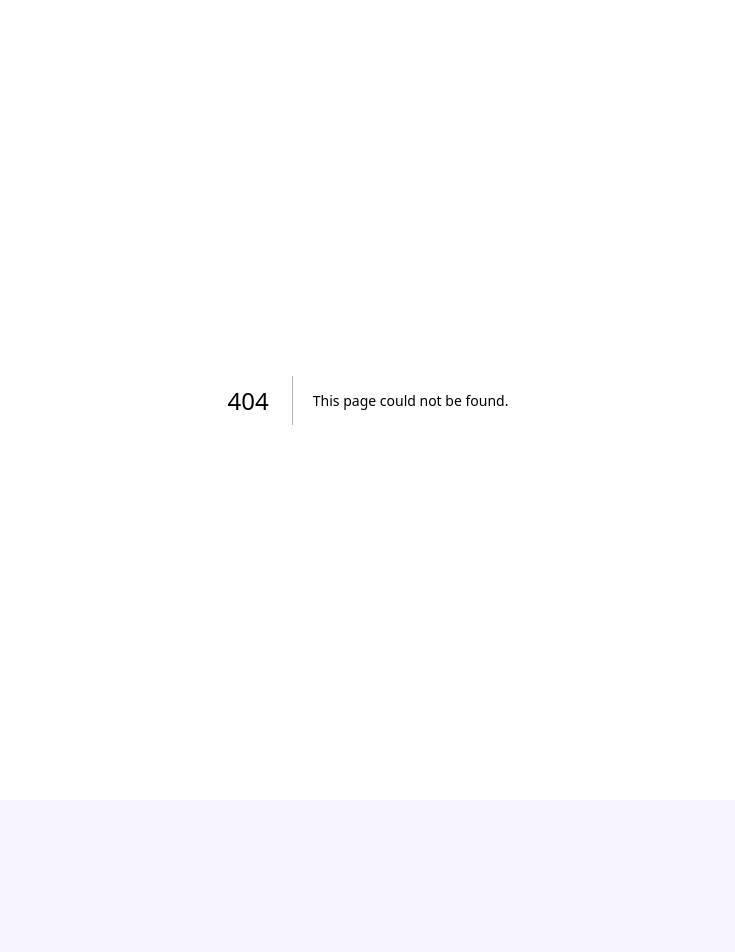
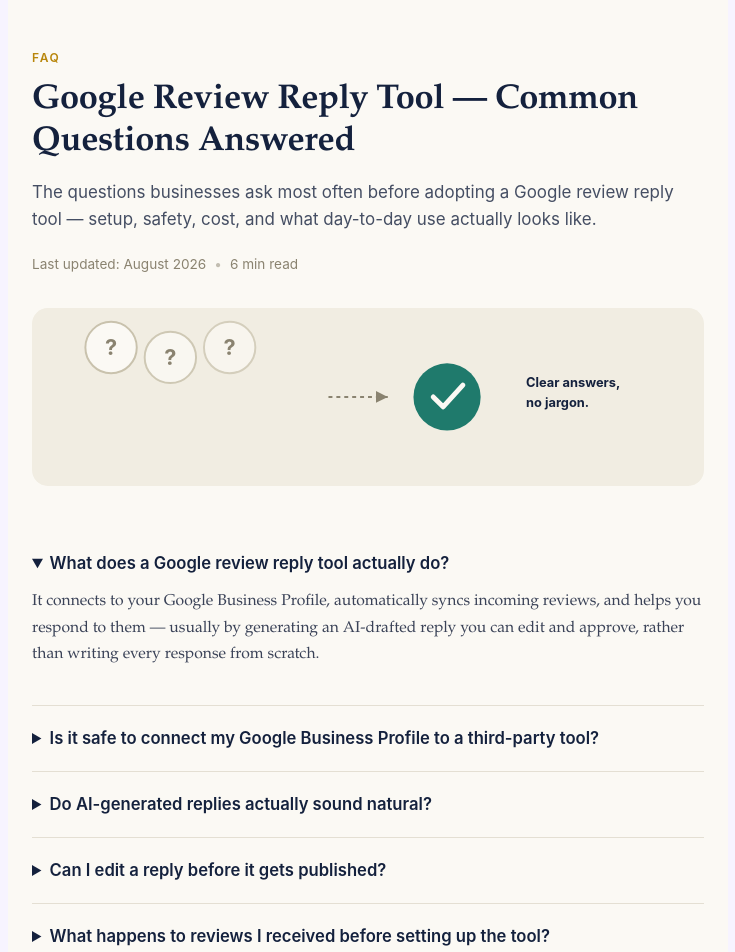
Before and after one commit to afnankhan123456/reviewreply-ai, a Next.js app: page /blog/google-review-reply-tool-faq in a window 1280 px wide. Before the commit this address had no page. Shown: the top 952 px of the page, without its empty margins (272-1007 px from the left). Before the commit the page ends 800 px from the top, so only its background shows below. Built offline with nearby package versions, Linux system fonts and the light colour scheme.

Commit message:
Create page.tsx

```diff
--- /dev/null
+++ b/app/blog/google-review-reply-tool-faq/page.tsx
@@ -0,0 +1,187 @@
+import type { Metadata } from 'next';
+
+export const metadata: Metadata = {
+  title: 'Google Review Reply Tool — Common Questions Answered',
+  description:
+    'Straight answers to the questions businesses ask most often about Google review reply tools — setup, AI accuracy, cost, safety, and what to expect day to day.',
+  alternates: {
+    canonical: 'https://www.reviewreply-ai.in/blog/google-review-reply-tool-faq',
+  },
+};
+
+const lastUpdated = new Date().toLocaleDateString('en-US', {
+  month: 'long',
+  year: 'numeric',
+});
+
+const faqs = [
+  {
+    q: 'What does a Google review reply tool actually do?',
+    a: 'It connects to your Google Business Profile, automatically syncs incoming reviews, and helps you respond to them — usually by generating an AI-drafted reply you can edit and approve, rather than writing every response from scratch.',
+  },
+  {
+    q: 'Is it safe to connect my Google Business Profile to a third-party tool?',
+    a: 'A properly built tool uses Google\u2019s official Business Profile API with permission-based access, the same kind of connection used by scheduling, review, and marketing tools generally. You grant access, and you can revoke it at any time from your Google account.',
+  },
+  {
+    q: 'Do AI-generated replies actually sound natural?',
+    a: 'It depends on whether the tool is context-aware. A generic template that swaps in a name reads as robotic. A tool that reads the review\u2019s actual content and sentiment before drafting a reply produces something that references specifics — which is what makes a reply feel genuine.',
+  },
+  {
+    q: 'Can I edit a reply before it gets published?',
+    a: 'Yes, with any reasonably built tool. The AI draft is a starting point, not a final answer — you read it, adjust anything that doesn\u2019t sound right, and approve it before it goes live on your profile.',
+  },
+  {
+    q: 'What happens to reviews I received before setting up the tool?',
+    a: 'Tools that sync your full review history will pull in older, unanswered reviews as well as new ones — so you can clear a backlog instead of only handling reviews that arrive going forward.',
+  },
+  {
+    q: 'Will using an AI tool get my Google Business Profile penalized?',
+    a: 'No, as long as replies are genuine responses to real reviews and the profile itself follows Google\u2019s guidelines. What gets profiles penalized is fake reviews, incentivized reviews, or review-gating — not the act of using a tool to help write replies faster.',
+  },
+  {
+    q: 'How much does a tool like this typically cost?',
+    a: 'Focused, Google-only tools built for small businesses are usually priced in the single-digit to low double-digit dollars per month range on longer billing cycles. Broader reputation suites aimed at enterprises typically cost significantly more and often involve custom quotes.',
+  },
+  {
+    q: 'Can it handle more than one business location?',
+    a: 'Depends on the plan and tool. Many tools offer single-location plans for small businesses and separate tiers for multi-location management with a unified dashboard across profiles.',
+  },
+  {
+    q: 'Does replying to reviews actually help my business get found more?',
+    a: 'Google has said that engagement on a Business Profile — including replying to reviews — is one of several signals that can influence local search visibility. It works alongside other factors like relevance and distance, rather than replacing them.',
+  },
+  {
+    q: 'What should I check before choosing a tool?',
+    a: 'Whether it connects directly to Google Business Profile (not manual entry), whether replies are context-aware rather than templated, whether it flags negative reviews specifically, and whether the pricing is transparent enough to try without a long-term commitment.',
+  },
+];
+
+export default function GoogleReviewReplyToolFAQArticle() {
+  return (
+    <article className="article">
+      <header className="hero">
+        <div className="eyebrow">FAQ</div>
+        <h1>Google Review Reply Tool — Common Questions Answered</h1>
+        <p className="dek">
+          The questions businesses ask most often before adopting a Google review reply tool
+          &mdash; setup, safety, cost, and what day-to-day use actually looks like.
+        </p>
+        <div className="meta">
+          <span>Last updated: {lastUpdated}</span>
+          <span className="dot">•</span>
+          <span>6 min read</span>
+        </div>
+        <QuestionMarkIllustration />
+      </header>
+
+      <section className="section faq">
+        {faqs.map((item, i) => (
+          <details key={item.q} open={i === 0}>
+            <summary>{item.q}</summary>
+            <p>{item.a}</p>
+          </details>
+        ))}
+      </section>
+
+      <section className="section cta">
+        <h2>Still have a question?</h2>
+        <p>
+          Connect your Google Business Profile to ReviewReply AI and see how it handles your own
+          reviews — most of these answers are easier to trust once you see it firsthand.
+        </p>
+        <a className="cta-button" href="https://www.reviewreply-ai.in/">
+          Get started
+        </a>
+      </section>
+
+      <style>{`
+        .article { max-width: 720px; margin: 0 auto; padding: 3rem 1.5rem 5rem; font-family: 'Iowan Old Style', 'Palatino Linotype', Georgia, serif; color: #1c2333; background: #fbf9f4; line-height: 1.7; }
+        .hero { margin-bottom: 2.5rem; }
+        .eyebrow { font-family: -apple-system, BlinkMacSystemFont, 'Segoe UI', sans-serif; font-size: 0.75rem; letter-spacing: 0.14em; text-transform: uppercase; color: #b8860b; font-weight: 600; margin-bottom: 0.75rem; }
+        h1 { font-size: 2.15rem; line-height: 1.2; margin: 0 0 1rem; font-weight: 700; color: #14213d; letter-spacing: -0.01em; }
+        .dek { font-family: -apple-system, BlinkMacSystemFont, 'Segoe UI', sans-serif; font-size: 1.06rem; color: #454e63; line-height: 1.6; margin: 0 0 1.25rem; }
+        .meta { font-family: -apple-system, BlinkMacSystemFont, 'Segoe UI', sans-serif; font-size: 0.85rem; color: #8a8370; display: flex; gap: 0.5rem; align-items: center; margin-bottom: 2rem; }
+        .dot { opacity: 0.5; }
+        .section { margin: 2.75rem 0; }
+        h2 { font-size: 1.4rem; color: #14213d; margin: 0 0 1rem; font-weight: 700; letter-spacing: -0.01em; }
+        p { font-size: 1.03rem; margin: 0 0 1.1rem; }
+        .faq details { border-bottom: 1px solid #e4dfd3; padding: 1.15rem 0; }
+        .faq summary { font-family: -apple-system, BlinkMacSystemFont, 'Segoe UI', sans-serif; font-weight: 600; font-size: 1.04rem; cursor: pointer; color: #14213d; }
+        .faq p { margin-top: 0.75rem; font-size: 0.98rem; color: #3a4257; }
+        .cta { text-align: center; background: #fbf3d9; border-radius: 14px; padding: 2.5rem 1.5rem; }
+        .cta-button { display: inline-block; margin-top: 0.5rem; background: #14213d; color: #fbf9f4; font-family: -apple-system, BlinkMacSystemFont, 'Segoe UI', sans-serif; font-weight: 600; text-decoration: none; padding: 0.85rem 1.75rem; border-radius: 8px; font-size: 0.98rem; }
+        @media (max-width: 640px) { h1 { font-size: 1.7rem; } }
+      `}</style>
+    </article>
+  );
+}
+
+/** Illustration: a review bubble with a question mark resolving into a checkmark reply */
+function QuestionMarkIllustration() {
+  return (
+    <svg
+      viewBox="0 0 680 180"
+      xmlns="http://www.w3.org/2000/svg"
+      style={{ width: '100%', height: 'auto', marginTop: '1.5rem' }}
+      role="img"
+      aria-label="Illustration of common questions being resolved into clear answers"
+    >
+      <rect x="0" y="0" width="680" height="180" rx="16" fill="#f1ede2" />
+
+      {[0, 1, 2].map((i) => (
+        <g key={i} transform={`translate(${80 + i * 60}, ${40 + (i % 2) * 10})`}>
+          <circle r="26" fill="#fbf9f4" stroke="#c9c2ad" strokeWidth="2" opacity={1 - i * 0.15} />
+          <text
+            y="8"
+            textAnchor="middle"
+            fontSize="22"
+            fontWeight="700"
+            fill="#8a8370"
+            fontFamily="-apple-system, sans-serif"
+          >
+            ?
+          </text>
+        </g>
+      ))}
+
+      <path d="M300 90 L360 90" stroke="#8a8370" strokeWidth="2" strokeDasharray="4 4" markerEnd="url(#arrow4)" />
+      <defs>
+        <marker id="arrow4" markerWidth="10" markerHeight="10" refX="6" refY="3" orient="auto">
+          <path d="M0,0 L6,3 L0,6 Z" fill="#8a8370" />
+        </marker>
+      </defs>
+
+      <circle cx="420" cy="90" r="34" fill="#1f7a6c" />
+      <path
+        d="M406 90 L416 100 L436 78"
+        stroke="#fbf9f4"
+        strokeWidth="5"
+        fill="none"
+        strokeLinecap="round"
+        strokeLinejoin="round"
+      />
+
+      <text
+        x="500"
+        y="80"
+        fontSize="13"
+        fontFamily="-apple-system, sans-serif"
+        fontWeight="700"
+        fill="#14213d"
+      >
+        Clear answers,
+      </text>
+      <text
+        x="500"
+        y="100"
+        fontSize="13"
+        fontFamily="-apple-system, sans-serif"
+        fontWeight="700"
+        fill="#14213d"
+      >
+        no jargon.
+      </text>
+    </svg>
+  );
+}
```
